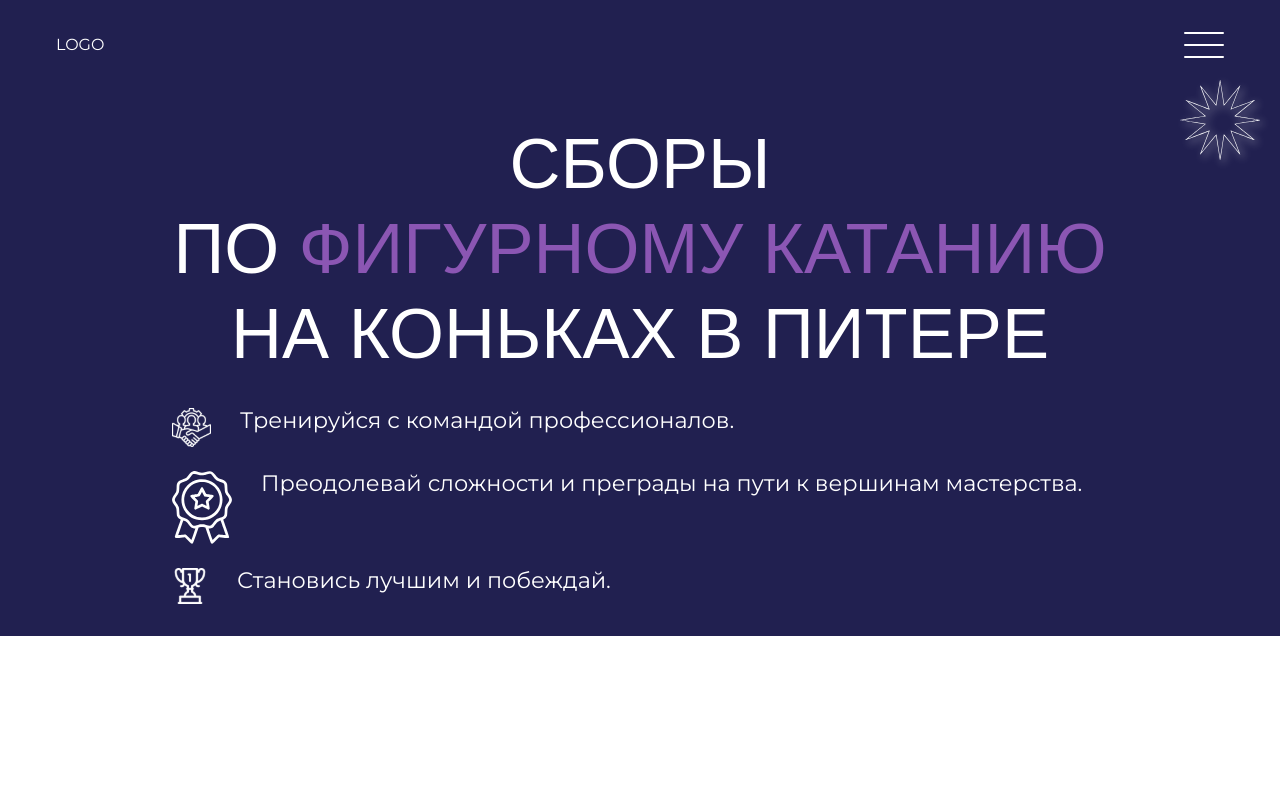
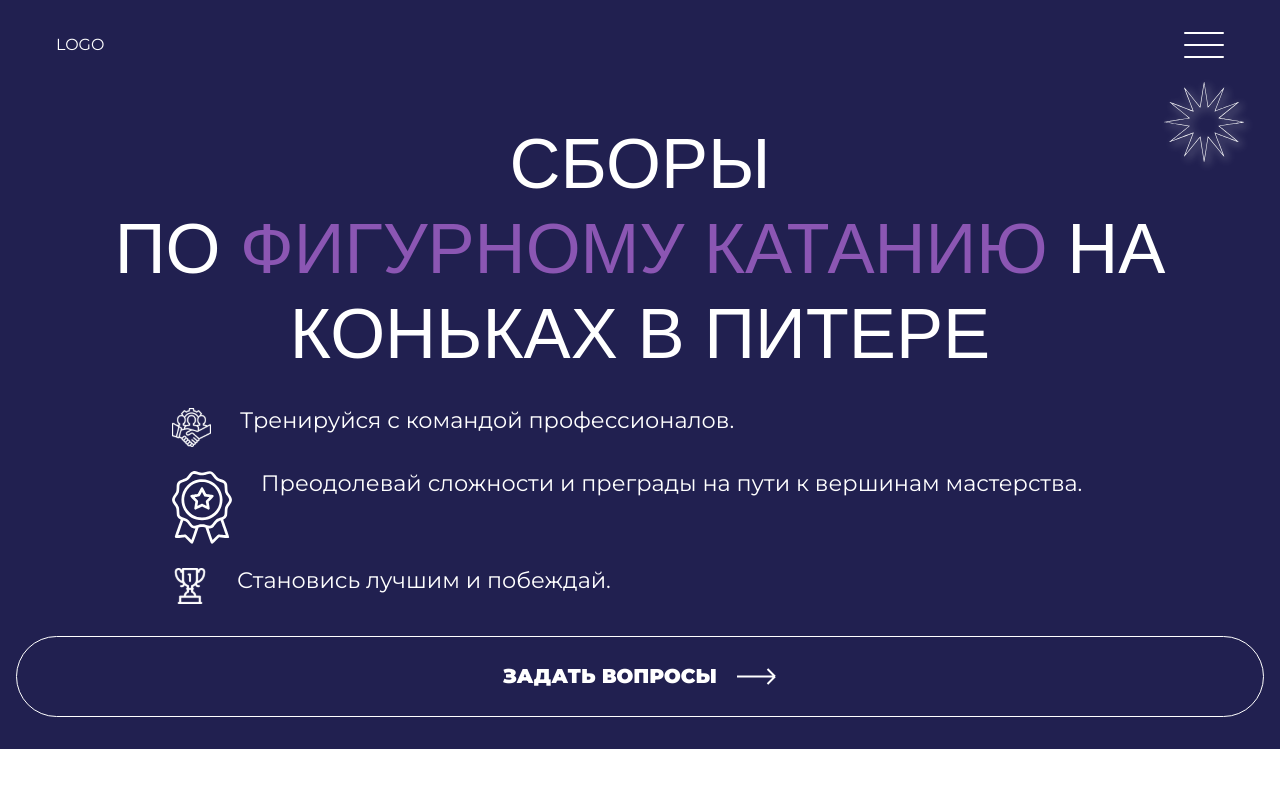
Before and after one commit to SPORT-CAMP/front-init, a Next.js app: page / in a window 1280 px wide. Shown: the top 788 px of the page. Built offline with nearby package versions, Linux system fonts and the light colour scheme; a web font is replaced by a local one.

Commit message:
fix hero layout

```diff
--- a/src/app/page.module.scss
+++ b/src/app/page.module.scss
@@ -1,31 +1,30 @@
+.pageTitle{
+  margin: 0;
+  text-align: center;
+  font-size: calc(1.375rem + 3.8vw);
+  text-transform: uppercase;
+}
+
 .hero {
   background-color: var(--background);
-
-  svg {
-    color: var(--foreground);
-  }
 }
 
-.section {
+.sectionInner {
+  display: flex;
+  flex-direction: column;
+  gap: 2rem;
   position: relative;
 }
 
 .wrapperMultiStar {
   position: absolute;
-  top: -10px;
+  top: -40px;
   right: 20px;
 
   svg {
     width: 80px;
     filter: drop-shadow(3px 3px 4px currentColor);
   }
-}
-
-.pageTitle{
-  margin-bottom: 2rem;
-  text-align: center;
-  font-size: calc(1.375rem + 3.8vw);
-  text-transform: uppercase;
 }
 
 .highlight {
@@ -52,3 +51,10 @@
     height: auto;
   }
 }
+
+.btn {
+  width: 100%;
+  font-size: 20px;
+  font-weight: 900;
+  border: 1px solid currentColor;
+}
--- a/src/app/page.tsx
+++ b/src/app/page.tsx
@@ -1,21 +1,24 @@
 import pageStyles from './page.module.scss';
 import wrapperStyles from '../styles/utils/wrapper-centered.module.scss';
+
 import TeamIcon from '../assets/img/icons/team.svg';
 import DifficultiesIcon from '../assets/img/icons/difficulties.svg';
 import VictoryIcon from '../assets/img/icons/victory.svg';
 import MultiStarIcon from '../assets/img/icons/multi-star.svg';
+import LongArrowRight from '../assets/img/icons/long-arrow-right.svg';
 
 export default function Home() {
   return (
     <main>
       <div className={pageStyles.hero}>
         <div className={`section ${pageStyles.section}`}>
+          <div className={pageStyles.sectionInner}>
             <div className={pageStyles.wrapperMultiStar}>
               <MultiStarIcon />
             </div>
             <h1 className={`h1 ${pageStyles.pageTitle}`}>
-            Сборы <br /> по <span className={pageStyles.highlight}>фигурному катанию</span>{' '}
-            на&nbsp;коньках&nbsp;в&nbsp;Питере
+              Сборы <br /> по <span className={pageStyles.highlight}>фигурному катанию</span> на
+              коньках&nbsp;в&nbsp;Питере
             </h1>
             <div className={wrapperStyles.centered}>
               <ul className={pageStyles.list}>
@@ -33,6 +36,11 @@ export default function Home() {
                 </li>
               </ul>
             </div>
+            <button className={`btn ${pageStyles.btn}`}>
+              ЗАДАТЬ ВОПРОСЫ
+              <LongArrowRight />
+            </button>
+          </div>
         </div>
       </div>
     </main>
--- a/src/styles/base.css
+++ b/src/styles/base.css
@@ -20,3 +20,7 @@
 ul {
   list-style: none;
 }
+
+svg {
+  color: var(--foreground);
+}
--- a/src/styles/components/button.css
+++ b/src/styles/components/button.css
@@ -1,8 +1,15 @@
 .btn {
-  display: inline-block;
-  padding: 1em 1.5em;
+  display: inline-flex;
+  justify-content: center;
+  align-items: center;
+  gap: 1em;
+
+  padding: 1.4em 1.5em;
+
+  color: var(--foreground);
+
   border: none;
-  border-radius: 20px;
+  border-radius: 50px;
   outline: none;
   background-color: transparent;
   cursor: pointer;
```
Also changed, not shown: src/assets/img/icons/long-arrow-right.svg (added). Lines whose indentation alone changed are shown as unchanged.
